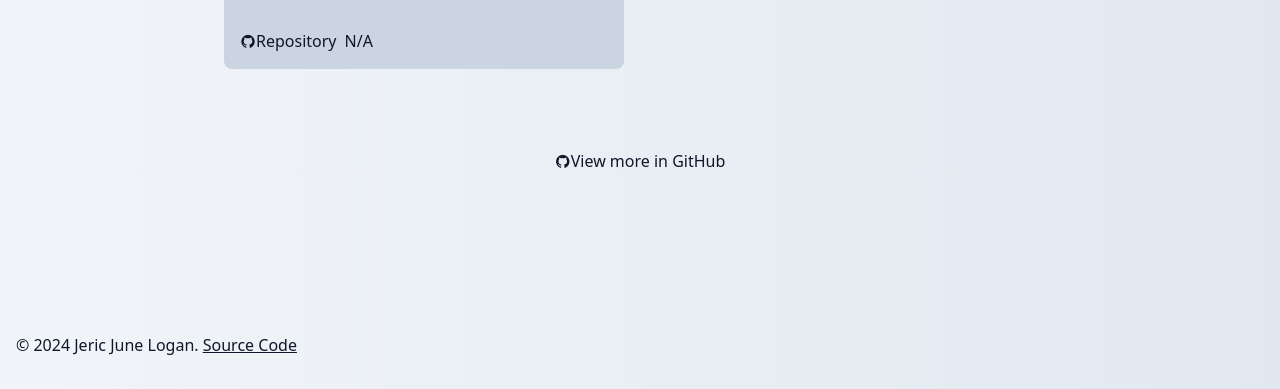
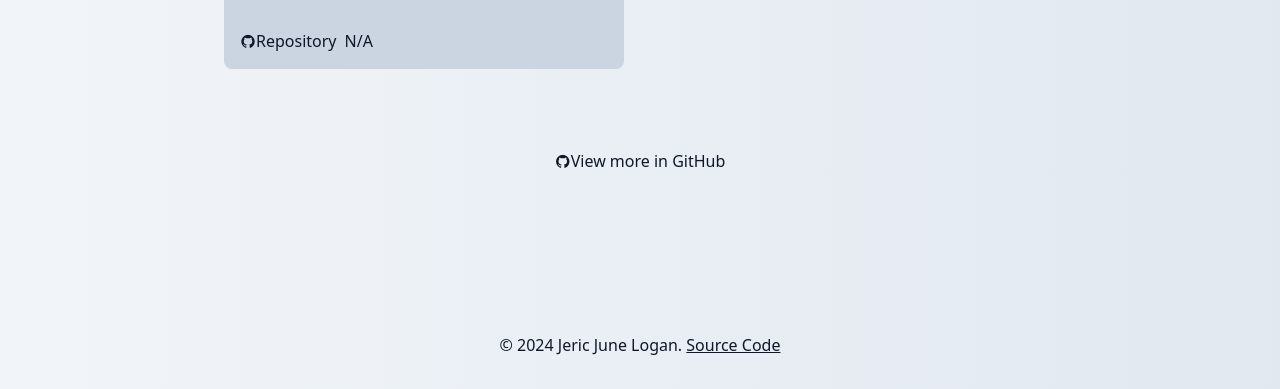
Before and after one commit to jericdei/jericdei.github.io, an Astro site: page /projects in a window 1280 px wide. Shown: the part 3639-4028 px from the top of the page. Built offline with nearby package versions, Linux system fonts and the light colour scheme; Astro itself is replaced by a stand-in of ours.

Commit message:
center footer

```diff
--- a/src/layouts/Layout.astro
+++ b/src/layouts/Layout.astro
@@ -90,7 +90,7 @@
             <slot />
         </main>
 
-        <footer class="container mx-auto px-4 py-8">
+        <footer class="container mx-auto px-4 py-8 text-center">
             <span>© {new Date().getFullYear()} Jeric June Logan.</span>
 
             <a
```
